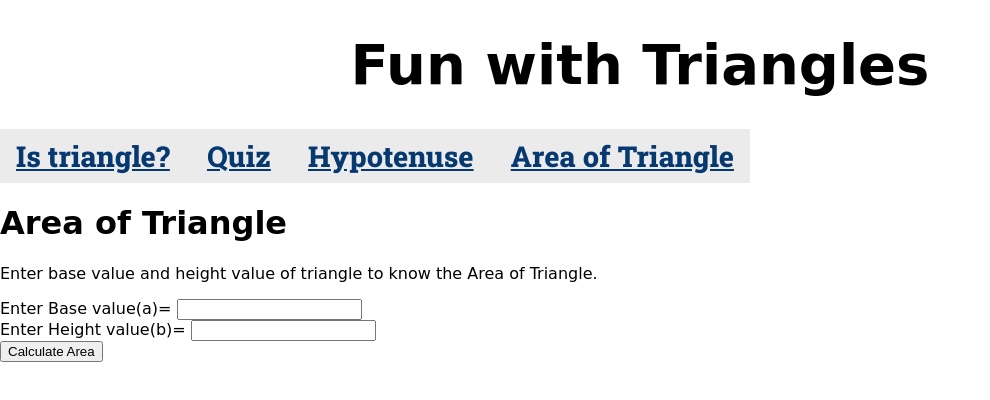
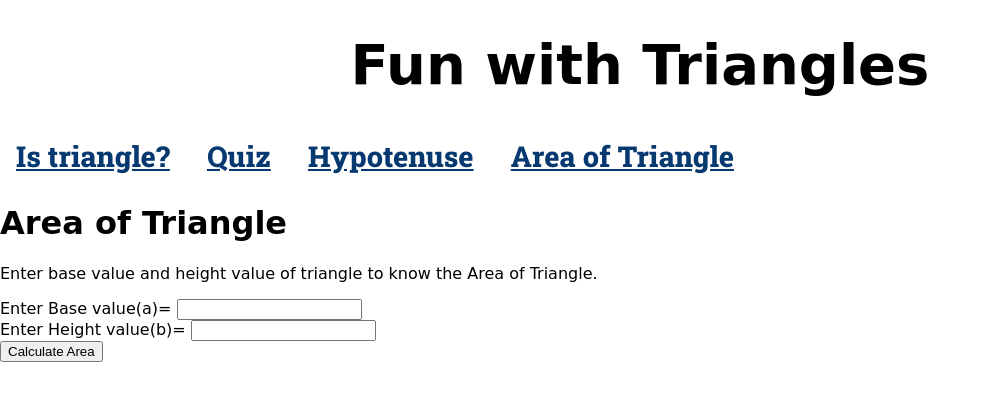
Before and after one commit to aasimd/fun-with-triangles-v0.1, a plain HTML site: page pages/area-of-triangle.html in a window 1280 px wide. Shown: the whole page, without its empty margins (0-990 px from the left). Drawn offline with Linux system fonts and the light colour scheme; files that its build step writes are made by us from their sources; files whose address does not match are found by name; a web font is replaced by a local one.

Commit message:
nav color

```diff
--- a/styles.css
+++ b/styles.css
@@ -30,7 +30,7 @@ ul {
     margin-inline-start: inherit;
     margin-inline-end: inherit;
     padding-inline-start: inherit;
-    background-color: rgba(0, 0, 0, 0.08) ;
+    background-color: rgba(255, 255, 255, 1) ;
 }
 ul li{
     display: inline-block;
```
Also changed, not shown: index.html (+1 -1 lines).
